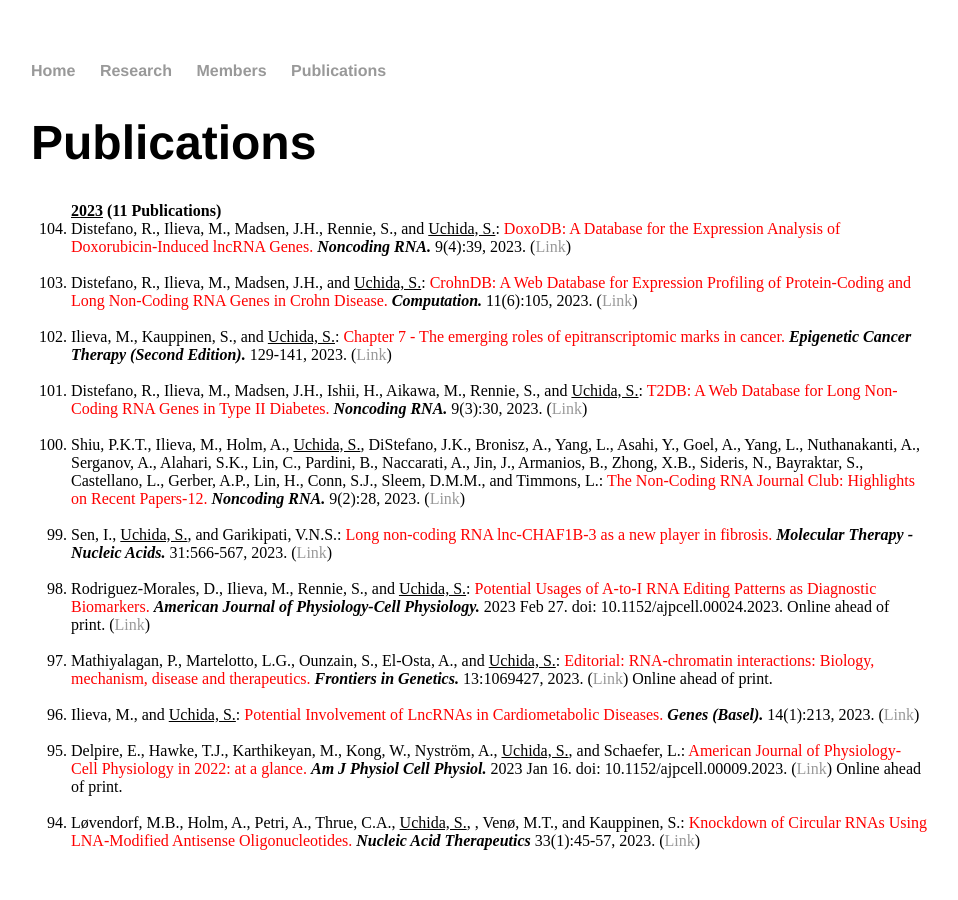
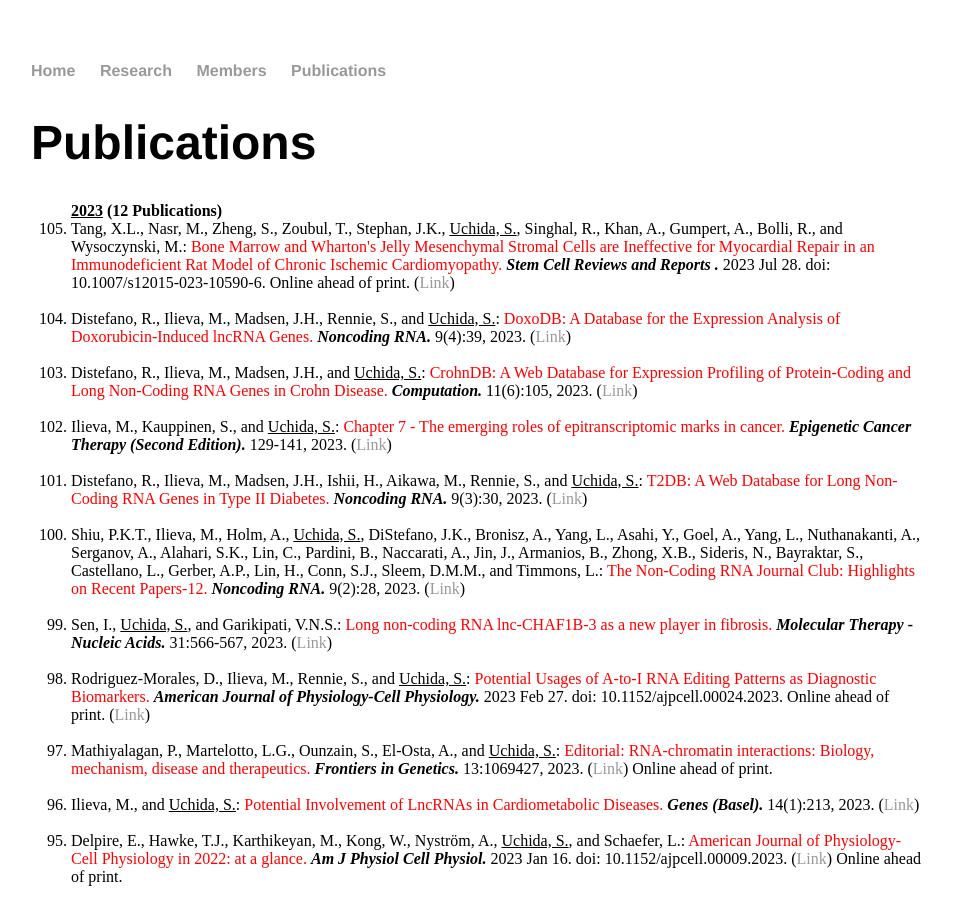
Before and after one commit to heartlncrna/heartlncrna.github.io, a Jekyll site: the page publications/pub_list.html, which Jekyll copies as it is, in a window 1280 px wide and 900 px high. Shown: the whole window, without its empty margins (161-1119 px from the left). Built offline with Jekyll 4.4.1, drawn with Linux system fonts in a browser that asks for light colours.

Commit message:
Update pub_list.html

```diff
--- a/publications/pub_list.html
+++ b/publications/pub_list.html
@@ -26,7 +26,10 @@
 
 			<p class="Normal">
 			<ol reversed="reversed">
-				<strong><u>2023</u>  (11 Publications)</strong>
+				<strong><u>2023</u>  (12 Publications)</strong>
+				<li>	Tang, X.L., Nasr, M., Zheng, S., Zoubul, T., Stephan, J.K., <u>Uchida, S.</u>, Singhal, R., Khan, A., Gumpert, A., Bolli, R., and Wysoczynski, M.: <font color="red">Bone Marrow and Wharton's Jelly Mesenchymal Stromal Cells are Ineffective for Myocardial Repair in an Immunodeficient Rat Model of Chronic Ischemic Cardiomyopathy.</font> <b><i>  Stem Cell Reviews and Reports .</i></b> 2023 Jul 28. doi: 10.1007/s12015-023-10590-6. Online ahead of print. (<a href="https://link.springer.com/article/10.1007/s12015-023-10590-6">Link</span></a>)</li>
+			<br>
+
 				<li>	Distefano, R., Ilieva, M., Madsen, J.H., Rennie, S., and <u>Uchida, S.</u>: <font color="red">DoxoDB: A Database for the Expression Analysis of Doxorubicin-Induced lncRNA Genes.</font> <b><i>  Noncoding RNA.</i></b> 9(4):39, 2023. (<a href="https://www.mdpi.com/2311-553X/9/4/39">Link</span></a>)</li>
 			<br>
 
```
